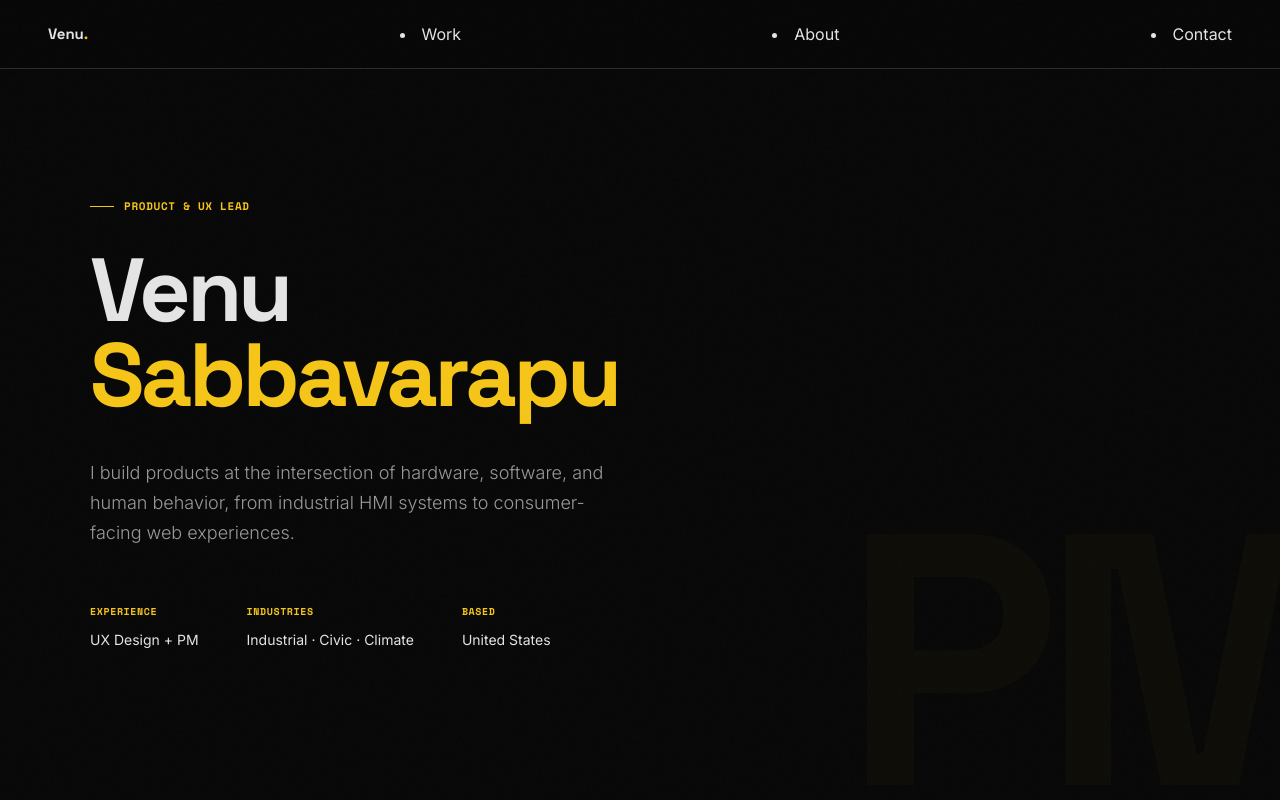
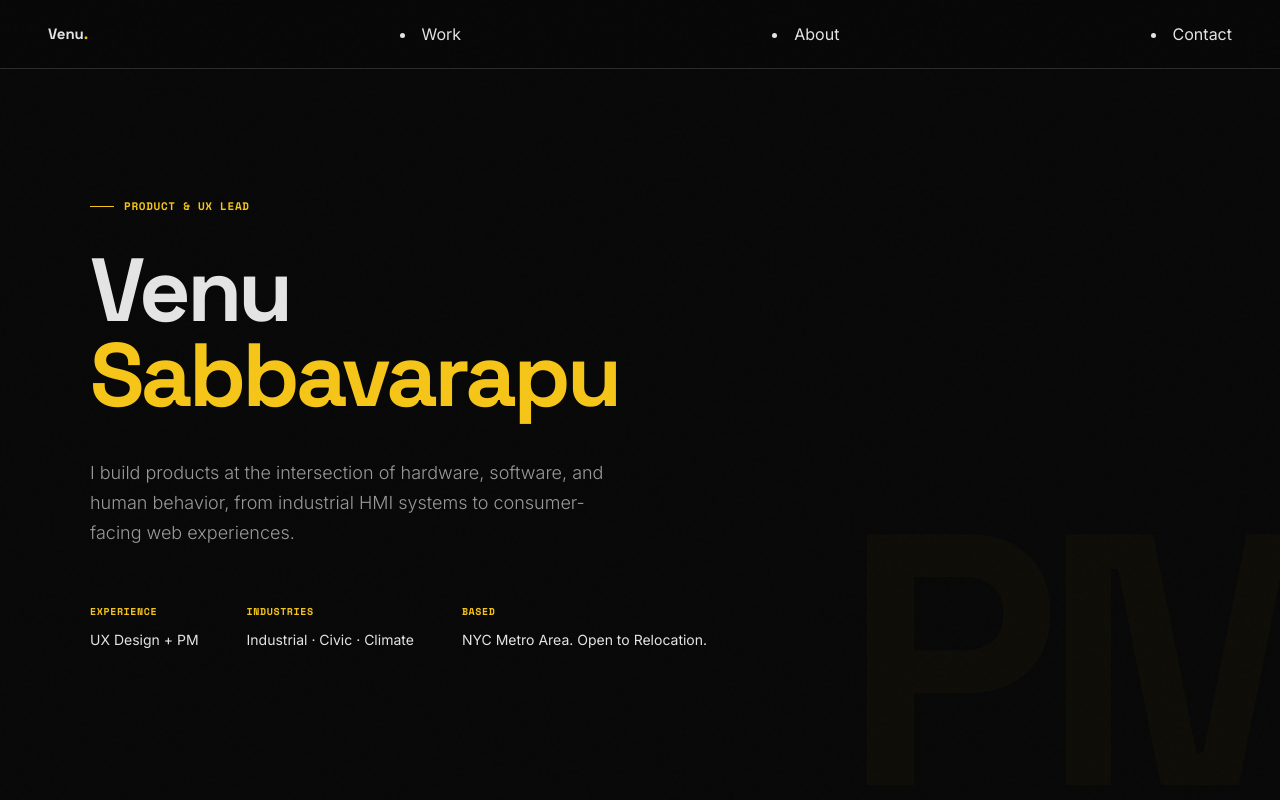
Before and after one commit to svenuss/svenuss.github.io, a plain HTML site: page index.html in a window 1280 px wide. Shown: the top 800 px of the page. Drawn offline with nearby package versions, Linux system fonts and the light colour scheme.

Commit message:
deploy: ed1be5d2ee26e616ee90d675c7030a215c7fccb0

```diff
--- a/index.html
+++ b/index.html
@@ -250,7 +250,7 @@ footer p { font-size: 12px; color: var(--muted); margin-bottom: 0; }
       <div class="hero-stat"><label>Experience</label><span>UX Design + PM</span></div>
 
       <div class="hero-stat"><label>Industries</label><span>Industrial · Civic · Climate</span></div>
-      <div class="hero-stat"><label>Based</label><span>United States</span></div>
+      <div class="hero-stat"><label>Based</label><span>NYC Metro Area. Open to Relocation.</span></div>
     </div>
   </div>
 </section>
```
